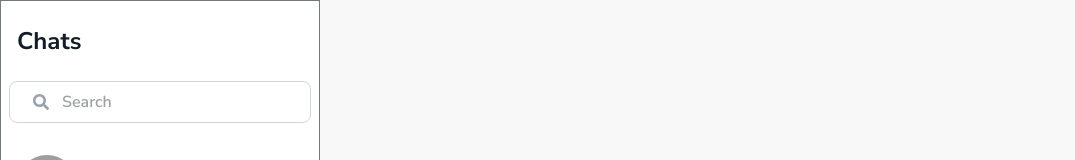
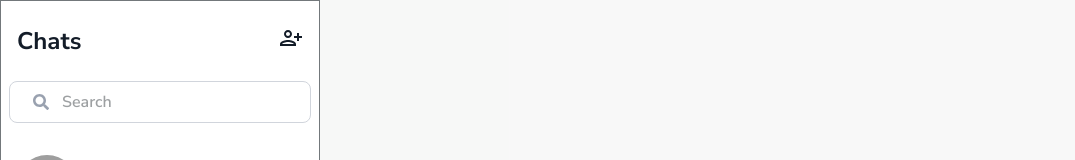
Before and after one commit to RahulSaini02/real-time-chatapp-using-websockets, a Next.js app in the folder client/: page /chat in a window 1280 px wide. Shown: the top 160 px of the page, without its empty margins (0-1075 px from the left). Built offline with nearby package versions, Linux system fonts and the light colour scheme; grey boxes are pictures that could not be loaded.

Commit message:
CHT-22 Newchat Component Created

```diff
--- a/client/src/components/UI/Chat/InboxHeader.tsx
+++ b/client/src/components/UI/Chat/InboxHeader.tsx
@@ -1,6 +1,7 @@
 import React, { useState } from "react";
 import { FaSearch } from "react-icons/fa";
 import { User } from "@/types";
+import { NewChatInput } from "./NewChatInput";
 
 export const InboxHeader = ({ users }: { users: User[] }) => {
   const [searchInput, setSearchInput] = useState("");
@@ -18,9 +19,12 @@ export const InboxHeader = ({ users }: { users: User[] }) => {
 
   return (
     <div className="w-full p-2 rounded">
-      <h3 className="text-2xl font-bold text-secondary px-2 py-4 mb-2">
-        Chats
-      </h3>
+      <div className="flex place-items-center justify-between px-2 py-4 mb-2">
+        <h3 className="text-2xl font-bold text-secondary">
+          Chats
+        </h3>
+        <NewChatInput />
+      </div>
       <div className="relative flex place-items-center">
         <input
           type="text"
--- /dev/null
+++ b/client/src/components/UI/Chat/NewChatInput.tsx
@@ -0,0 +1,35 @@
+import React, { useState } from 'react'
+import { FaSearch } from 'react-icons/fa';
+import { MdOutlinePersonAddAlt1 } from "react-icons/md";
+
+export const NewChatInput = () => {
+    const [showNewChat, setShowNewChat] = useState(false);
+
+
+  return (
+    <div className="popup-overlay">
+        <div className='popup'>
+            <button
+                className='left-0.5'
+                type='button'
+                onClick={()=>setShowNewChat(!showNewChat)}>
+                    <MdOutlinePersonAddAlt1 className='h-6 w-6'/>
+            </button>
+            {showNewChat && (
+                        <div className="absolute popup bg-gray-200 h-100 w-100 z-50 rounded-lg p-4">
+                            <h1 className="text-2lg text-center font-bold text-secondary mb-2">
+                                New Chat
+                            </h1>
+                            <div className='relative'>
+                                <input
+                                    className="bg-white w-full px-3 py-2 border border-gray-300 rounded-lg focus:ring-2 focus:ring-fuchsia-300 text-accent outline-none placeholder:pl-2 placeholder:text-accent/70 placeholder:font-semibold caret-fuchsia-300"
+                                    type="text"
+                                     />
+                                <FaSearch className="absolute top-1/2 left-6 transform -translate-y-1/2 text-gray-400" />
+                            </div>
+                        </div>
+                    )}
+        </div>
+    </div>
+  )
+}
```
